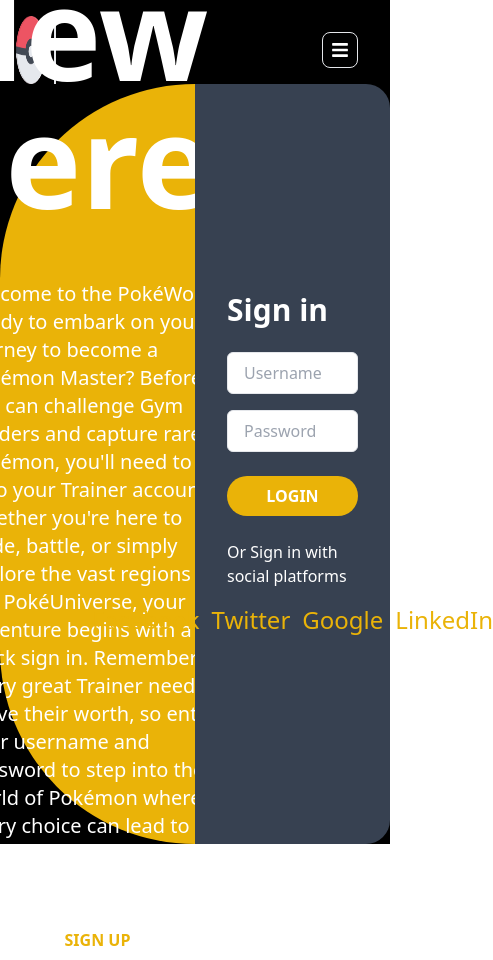
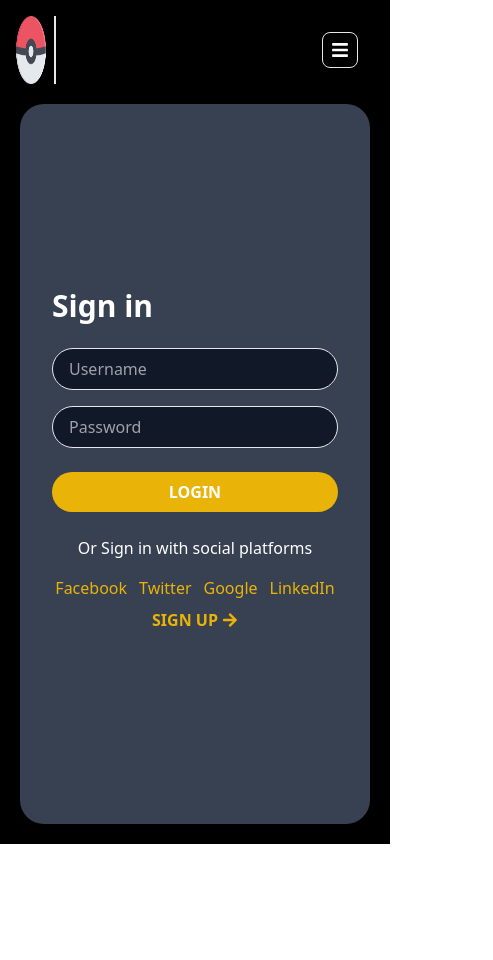
Before and after one commit to aniket-dev-ai/pokedex, a React (Vite) app: page /Login in a window 390 px wide. Shown: the whole page, 493 px wide, since content can reach past the window. After the commit the page ends 844 px from the top, so only its background shows below. Built offline with nearby package versions, Linux system fonts and the light colour scheme.

Commit message:
Login Responsive

```diff
--- a/src/Components/Login.jsx
+++ b/src/Components/Login.jsx
@@ -1,18 +1,37 @@
 // src/Components/Login.js
-import React, { useState } from 'react';
+import React, { useState } from "react";
+import { FaArrowRight } from "react-icons/fa";
 
 const Login = () => {
   const [isSignIn, setIsSignIn] = useState(true);
 
   return (
-    <div className="flex h-[90vh]  bg-black ">
+    <div className="flex h-[90vh]  bg-black p-5">
       {/* Left Section */}
-      <div className={`w-1/2 flex flex-col   justify-center items-center text-white bg-yellow-500 transition-transform duration-500 ${isSignIn ? 'translate-x-0 rounded-s-full'  : 'translate-x-full rounded-e-full'}`}>
+      <div
+        className={`w-1/2 flex flex-col justify-center items-center text-white bg-yellow-500 transition-transform duration-500 max-sm:hidden ${
+          isSignIn
+            ? "translate-x-0 rounded-s-3xl md:rounded-s-full"
+            : "translate-x-full rounded-e-3xl md:rounded-e-full"
+        }`}
+      >
         <div className="flex flex-col  items-center">
           {isSignIn ? (
-            <div className='flex flex-col   items-center'>
-              <h1 className="text-9xl font-bold mb-14">New here?</h1>
-              <p className="w-3/4 text-xl captalise mb-6">Welcome to the PokéWorld! Ready to embark on your journey to become a Pokémon Master? Before you can challenge Gym Leaders and capture rare Pokémon, you'll need to log in to your Trainer account. Whether you're here to trade, battle, or simply explore the vast regions of our PokéUniverse, your adventure begins with a quick sign in. Remember, every great Trainer needs to prove their worth, so enter your username and password to step into the world of Pokémon where every choice can lead to a legendary outcome! Are you ready to catch 'em all?</p>
+            <div className="flex flex-col items-center">
+              <h1 className="text-4xl lg:text-6xl 2xl:text-9xl font-bold mb-10 max-lg:ml-10">
+                New here?
+              </h1>
+              <p className="w-3/4 text-base lg:text-lg captalise mb-6 max-lg:ml-10">
+                Welcome to the PokéWorld! Ready to embark on your journey to
+                become a Pokémon Master? Before you can challenge Gym Leaders
+                and capture rare Pokémon, you'll need to log in to your Trainer
+                account. Whether you're here to trade, battle, or simply explore
+                the vast regions of our PokéUniverse, your adventure begins with
+                a quick sign in. Remember, every great Trainer needs to prove
+                their worth, so enter your username and password to step into
+                the world of Pokémon where every choice can lead to a legendary
+                outcome! Are you ready to catch 'em all?
+              </p>
               <button
                 className="bg-white text-yellow-500 px-6 py-2 hover:text-white hover:bg-yellow-500 hover:border-4 transition-all duration-150 rounded-full font-semibold"
                 onClick={() => setIsSignIn(false)}
@@ -21,9 +40,21 @@ const Login = () => {
               </button>
             </div>
           ) : (
-            <div className='flex flex-col  items-center'>
-              <h1 className="text-9xl font-bold mb-14">One of us?</h1>
-              <p className="w-3/4 text-xl captalise mb-6">Join the PokéDex! 🎉 So, you want to become a Pokémon Trainer, huh? Awesome! 🥳 Before you can start battling Gym Leaders or trading Pokémon with friends, you’ll need to create your Trainer account. Just think of it as catching your very first PokéBall! ⚽️🐾 Sign up now, and let us know your Trainer name, email, and secret password (don’t worry, we won’t tell Team Rocket! 🚀). With great power comes great responsibility, so get ready to explore the PokéWorld and make some unforgettable memories! Let’s get this PokéAdventure started! 🌟✨</p>
+            <div className="flex flex-col  items-center">
+              <h1 className="text-4xl lg:text-6xl 2xl:text-9xl font-bold mb-5 md:mb-14 max-lg:mr-10">
+                One of us?
+              </h1>
+              <p className="w-3/4 text-base lg:text-lg captalise mb-3 md:mb-6 max-lg:mr-10">
+                Join the PokéDex! 🎉 So, you want to become a Pokémon Trainer,
+                huh? Awesome! 🥳 Before you can start battling Gym Leaders or
+                trading Pokémon with friends, you’ll need to create your Trainer
+                account. Just think of it as catching your very first PokéBall!
+                ⚽️🐾 Sign up now, and let us know your Trainer name, email, and
+                secret password (don’t worry, we won’t tell Team Rocket! 🚀).
+                With great power comes great responsibility, so get ready to
+                explore the PokéWorld and make some unforgettable memories!
+                Let’s get this PokéAdventure started! 🌟✨
+              </p>
               <button
                 className="bg-white text-yellow-500  hover:text-white hover:bg-yellow-500 hover:border-4 transition-all duration-150 px-6 py-2 rounded-full font-semibold"
                 onClick={() => setIsSignIn(true)}
@@ -36,15 +67,25 @@ const Login = () => {
       </div>
 
       {/* Right Section */}
-      <div className={`w-1/2 flex justify-center bg-gray-700   items-center transition-transform duration-500 ${isSignIn ? 'translate-x-0 rounded-e-3xl' : '-translate-x-full rounded-s-3xl'}`}>
-        {isSignIn ? <SignIn /> : <SignUp />}
+      <div
+        className={`w-1/2 overflow-hidden flex justify-center bg-gray-700   items-center transition-transform duration-500 max-sm:w-full max-sm:rounded-3xl ${
+          isSignIn
+            ? "max-sm:rotate-0 sm:translate-x-0 sm:rounded-e-3xl"
+            : "max-sm:-rotate-[360deg] sm:-translate-x-full sm:rounded-s-3xl"
+        }`}
+      >
+        {isSignIn ? (
+          <SignIn setIsSignIn={setIsSignIn} />
+        ) : (
+          <SignUp setIsSignIn={setIsSignIn} />
+        )}
       </div>
     </div>
   );
 };
 
 // SignIn Component
-const SignIn = () => {
+const SignIn = ({ setIsSignIn }) => {
   return (
     <div className="w-full max-w-md p-8">
       <h2 className="text-3xl font-bold mb-6">Sign in</h2>
@@ -53,14 +94,14 @@ const SignIn = () => {
           <input
             type="text"
             placeholder="Username"
-            className="w-full px-4 py-2 border text-black rounded-md focus:outline-none focus:ring-2 focus:ring-yellow-500"
+            className="w-full px-4 py-2 border text-black rounded-full focus:ring-2 focus:ring-yellow-500 outline-none bg-gray-900"
           />
         </div>
         <div className="mb-6">
           <input
             type="password"
             placeholder="Password"
-            className="w-full px-4 py-2 border text-black rounded-md focus:outline-none focus:ring-2 focus:ring-yellow-500"
+            className="w-full px-4 py-2 border text-black rounded-full focus:ring-2 focus:ring-yellow-500 outline-none bg-gray-900"
           />
         </div>
         <button className="w-full bg-yellow-500 text-white py-2 rounded-full font-semibold">
@@ -71,18 +112,47 @@ const SignIn = () => {
       <div className="flex flex-col items-center mt-6">
         <p>Or Sign in with social platforms</p>
         <div className="flex space-x-3 mt-4">
-          <a href="#" className="text-2xl text-yellow-500">Facebook</a>
-          <a href="#" className="text-2xl text-yellow-500">Twitter</a>
-          <a href="#" className="text-2xl text-yellow-500">Google</a>
-          <a href="#" className="text-2xl text-yellow-500">LinkedIn</a>
+          <a
+            href="#"
+            className="max-[730px]:text-base max-[860px]:text-xl text-2xl text-yellow-500"
+          >
+            Facebook
+          </a>
+          <a
+            href="#"
+            className="max-[730px]:text-base max-[860px]:text-xl text-2xl text-yellow-500"
+          >
+            Twitter
+          </a>
+          <a
+            href="#"
+            className="max-[730px]:text-base max-[860px]:text-xl text-2xl text-yellow-500"
+          >
+            Google
+          </a>
+          <a
+            href="#"
+            className="max-[730px]:text-base max-[860px]:text-xl text-2xl text-yellow-500"
+          >
+            LinkedIn
+          </a>
         </div>
+        <button
+          className="text-yellow-500 m-2 hover:underline hover:scale-105 transition-all duration-150 font-semibold flex items-center gap-1 sm:hidden"
+          onClick={() => setIsSignIn(false)}
+        >
+          <span>SIGN UP</span>
+          <span>
+            <FaArrowRight />
+          </span>
+        </button>
       </div>
     </div>
   );
 };
 
 // SignUp Component
-const SignUp = () => {
+const SignUp = ({ setIsSignIn }) => {
   return (
     <div className="w-full max-w-md p-8">
       <h2 className="text-3xl font-bold mb-6">Sign up</h2>
@@ -91,21 +161,21 @@ const SignUp = () => {
           <input
             type="text"
             placeholder="Username"
-            className="w-full px-4 py-2 border text-black rounded-md focus:outline-none focus:ring-2 focus:ring-yellow-500"
+            className="w-full px-4 py-2 border text-black rounded-full focus:ring-2 focus:ring-yellow-500 outline-none bg-gray-900"
           />
         </div>
         <div className="mb-4">
           <input
             type="email"
             placeholder="Email"
-            className="w-full px-4 py-2 border text-black rounded-md focus:outline-none focus:ring-2 focus:ring-yellow-500"
+            className="w-full px-4 py-2 border text-black rounded-full focus:ring-2 focus:ring-yellow-500 outline-none bg-gray-900"
           />
         </div>
         <div className="mb-6">
           <input
             type="password"
             placeholder="Password"
-            className="w-full px-4 py-2 border text-black  rounded-md focus:outline-none focus:ring-2 focus:ring-yellow-500"
+            className="w-full px-4 py-2 border text-black  rounded-full focus:ring-2 focus:ring-yellow-500 outline-none bg-gray-900"
           />
         </div>
         <button className="w-full bg-yellow-500 text-white  py-2 rounded-full font-semibold">
@@ -116,11 +186,40 @@ const SignUp = () => {
       <div className="flex flex-col items-center mt-6">
         <p>Or Sign up with social platforms</p>
         <div className="flex space-x-3 mt-4">
-          <a href="#" className="text-2xl text-yellow-500">Facebook</a>
-          <a href="#" className="text-2xl text-yellow-500">Twitter</a>
-          <a href="#" className="text-2xl text-yellow-500">Google</a>
-          <a href="#" className="text-2xl text-yellow-500">LinkedIn</a>
+          <a
+            href="#"
+            className="max-[730px]:text-base max-[860px]:text-xl text-2xl text-yellow-500"
+          >
+            Facebook
+          </a>
+          <a
+            href="#"
+            className="max-[730px]:text-base max-[860px]:text-xl text-2xl text-yellow-500"
+          >
+            Twitter
+          </a>
+          <a
+            href="#"
+            className="max-[730px]:text-base max-[860px]:text-xl text-2xl text-yellow-500"
+          >
+            Google
+          </a>
+          <a
+            href="#"
+            className="max-[730px]:text-base max-[860px]:text-xl text-2xl text-yellow-500"
+          >
+            LinkedIn
+          </a>
         </div>
+        <button
+          className="text-yellow-500 m-2 hover:underline hover:scale-105 transition-all duration-150 font-semibold flex items-center gap-1 sm:hidden"
+          onClick={() => setIsSignIn(true)}
+        >
+          <span>SIGN IN</span>
+          <span>
+            <FaArrowRight />
+          </span>
+        </button>
       </div>
     </div>
   );
```
